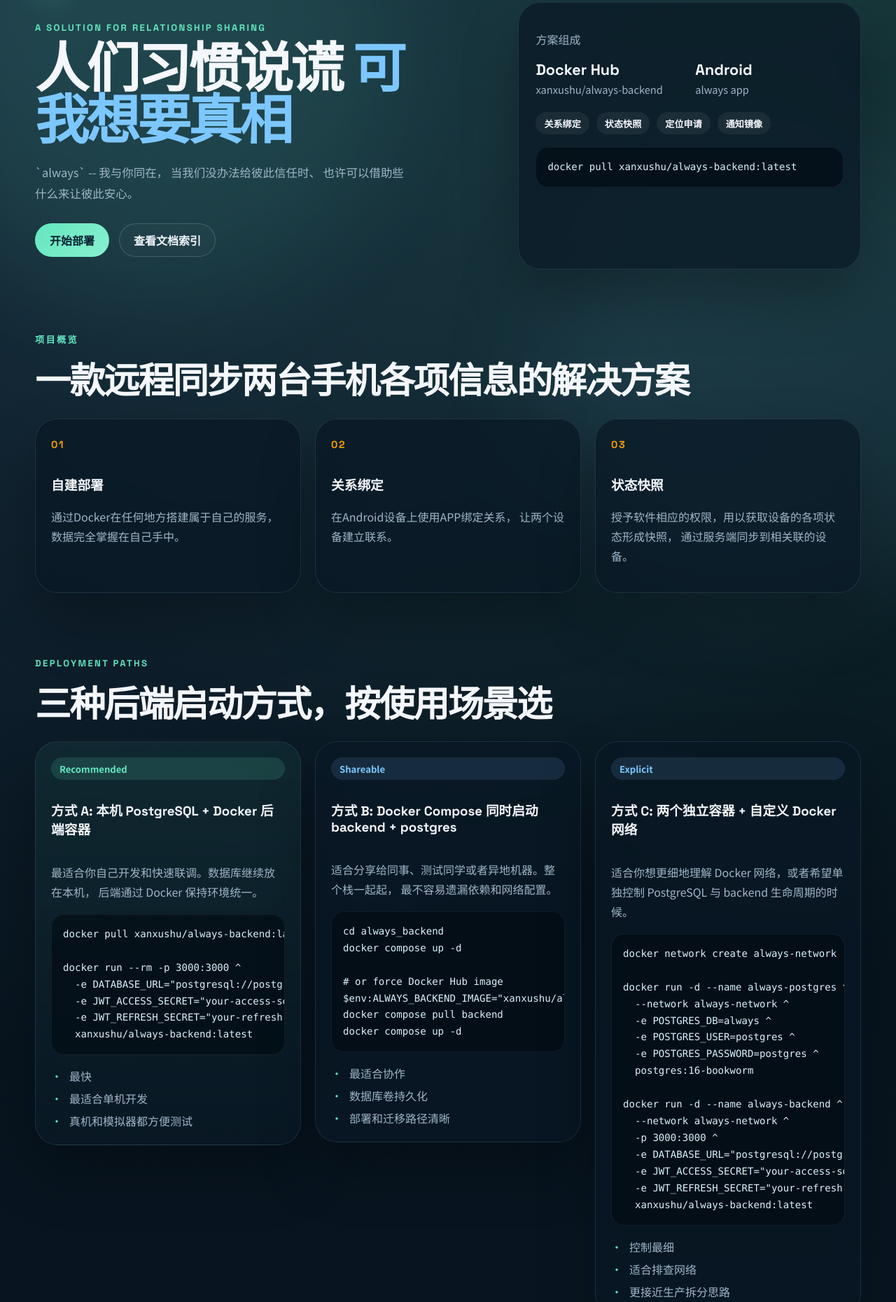
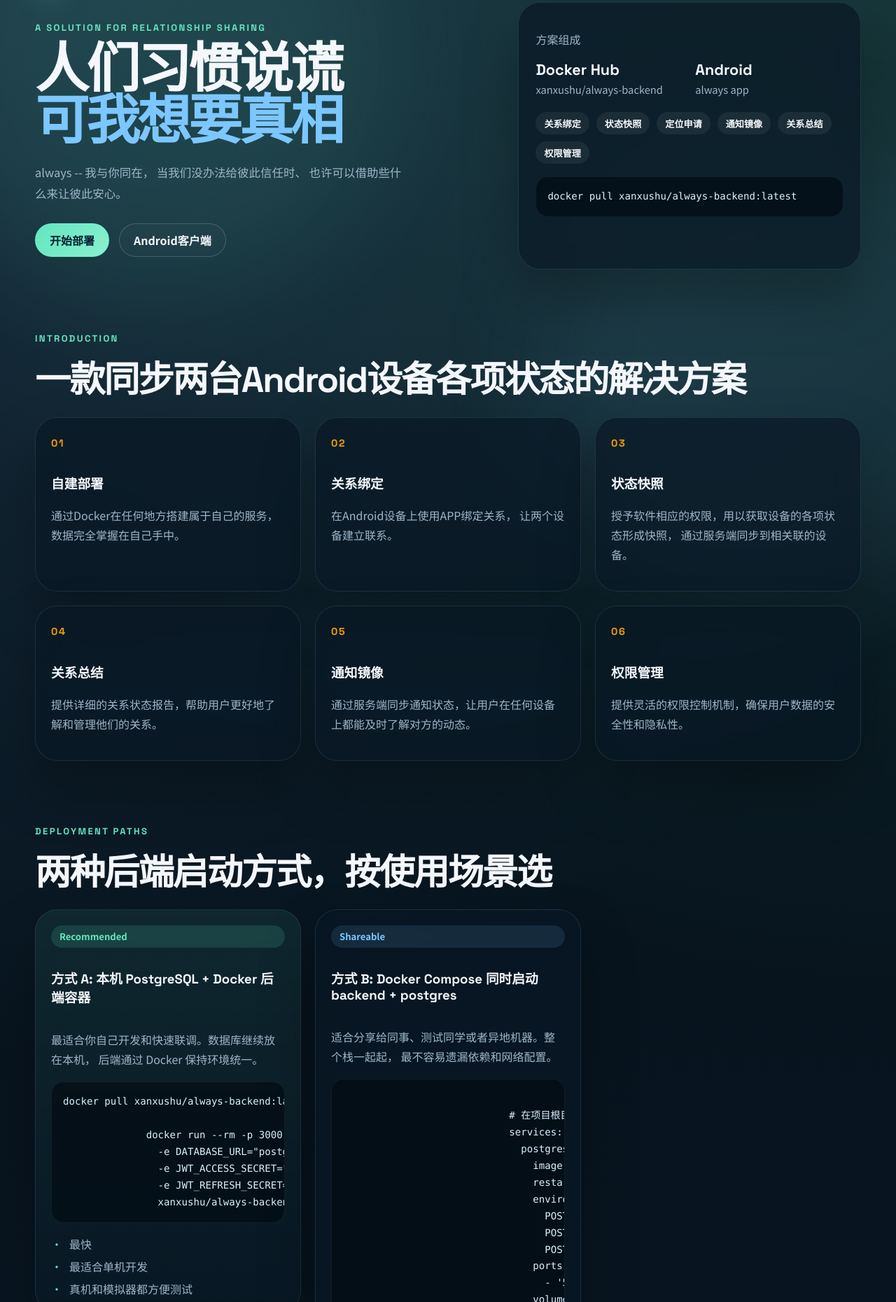
Before and after one commit to xanxushu/always, a website built with Vite: page site/index.html in a window 1280 px wide. Shown: the part 97-1957 px from the top of the page at 70% size. Built offline with nearby package versions, Linux system fonts and the light colour scheme.

Commit message:
Update index.html

```diff
--- a/site/index.html
+++ b/site/index.html
@@ -10,7 +10,7 @@
       name="description"
       content="always 项目的静态介绍站，包含后端 Docker 部署教程、Android 展示与下载入口，以及项目思考记录。"
     />
-    <title>always | Android + Docker Deployment Guide</title>
+    <title>always</title>
     <link rel="preconnect" href="https://fonts.googleapis.com" />
     <link rel="preconnect" href="https://fonts.gstatic.com" crossorigin />
     <link
@@ -32,8 +32,7 @@
           <div class="topbar-links">
             <a href="#deploy">部署</a>
             <a href="#android">Android</a>
-            <a href="#notes">Notes</a>
-            <a href="#docs">Docs</a>
+            <a href="#notes">碎碎念</a>
           </div>
         </nav>
 
@@ -41,17 +40,17 @@
           <section class="hero-copy">
             <p class="eyebrow">A SOLUTION FOR RELATIONSHIP SHARING</p>
             <h1>
-              人们习惯说谎
+              人们习惯说谎<br>
               <span>可我想要真相</span>
             </h1>
             <p class="hero-description">
-               `always` -- 我与你同在，
+              always -- 我与你同在，
               当我们没办法给彼此信任时、
               也许可以借助些什么来让彼此安心。
             </p>
             <div class="hero-actions">
               <a class="button button-primary" href="#deploy">开始部署</a>
-              <a class="button button-secondary" href="#docs">查看文档索引</a>
+              <a class="button button-secondary" href="#android">Android客户端</a>
             </div>
           </section>
 
@@ -73,6 +72,8 @@
                 <span class="pill">状态快照</span>
                 <span class="pill">定位申请</span>
                 <span class="pill">通知镜像</span>
+                <span class="pill">关系总结</span>
+                <span class="pill">权限管理</span>
               </div>
               <pre class="code-snippet"><code>docker pull xanxushu/always-backend:latest</code></pre>
             </div>
@@ -83,8 +84,8 @@
       <main>
         <section class="section feature-section">
           <div class="section-heading">
-            <p class="eyebrow">项目概览</p>
-            <h2>一款远程同步两台手机各项信息的解决方案</h2>
+            <p class="eyebrow">INTRODUCTION</p>
+            <h2>一款同步两台Android设备各项状态的解决方案</h2>
           </div>
           <div class="feature-grid">
             <article class="feature-card">
@@ -111,13 +112,34 @@
                 通过服务端同步到相关联的设备。
               </p>
             </article>
+            <article class="feature-card">
+              <span class="feature-index">04</span>
+              <h3>关系总结</h3>
+              <p>
+                提供详细的关系状态报告，帮助用户更好地了解和管理他们的关系。
+              </p>
+            </article>
+            <article class="feature-card">
+              <span class="feature-index">05</span>
+              <h3>通知镜像</h3>
+              <p>
+                通过服务端同步通知状态，让用户在任何设备上都能及时了解对方的动态。
+              </p>
+            </article>
+            <article class="feature-card">
+              <span class="feature-index">06</span>
+              <h3>权限管理</h3>
+              <p>
+                提供灵活的权限控制机制，确保用户数据的安全性和隐私性。
+              </p>
+            </article>
           </div>
         </section>
 
         <section class="section deploy-section" id="deploy">
           <div class="section-heading">
             <p class="eyebrow">DEPLOYMENT PATHS</p>
-            <h2>三种后端启动方式，按使用场景选</h2>
+            <h2>两种后端启动方式，按使用场景选</h2>
           </div>
 
           <div class="deploy-grid">
@@ -132,11 +154,11 @@
               </p>
               <pre><code>docker pull xanxushu/always-backend:latest
 
-docker run --rm -p 3000:3000 ^
-  -e DATABASE_URL="postgresql://postgres:postgres@host.docker.internal:5432/always" ^
-  -e JWT_ACCESS_SECRET="your-access-secret" ^
-  -e JWT_REFRESH_SECRET="your-refresh-secret" ^
-  xanxushu/always-backend:latest</code></pre>
+              docker run --rm -p 3000:3000 ^
+                -e DATABASE_URL="postgresql://postgres:postgres@host.docker.internal:5432/always" ^
+                -e JWT_ACCESS_SECRET="your-access-secret" ^
+                -e JWT_REFRESH_SECRET="your-refresh-secret" ^
+                xanxushu/always-backend:latest</code></pre>
               <ul class="inline-list">
                 <li>最快</li>
                 <li>最适合单机开发</li>
@@ -153,49 +175,43 @@
                 适合分享给同事、测试同学或者异地机器。整个栈一起起，
                 最不容易遗漏依赖和网络配置。
               </p>
-              <pre><code>cd always_backend
-docker compose up -d
+              <pre><code>
+                            # 在项目根目录下创建 docker-compose.yml，内容如下：
+                            services:
+                              postgres:
+                                image: postgres:16-bookworm
+                                restart: unless-stopped
+                                environment:
+                                  POSTGRES_DB: always
+                                  POSTGRES_USER: postgres
+                                  POSTGRES_PASSWORD: postgres
+                                ports:
+                                  - '5432:5432'
+                                volumes:
+                                  - postgres-data:/var/lib/postgresql/data
 
-# or force Docker Hub image
-$env:ALWAYS_BACKEND_IMAGE="xanxushu/always-backend:latest"
-docker compose pull backend
-docker compose up -d</code></pre>
+                              backend:
+                                image: xanxushu/always-backend:latest
+                                restart: unless-stopped
+                                depends_on:
+                                  - postgres
+                                env_file:
+                                  - .env.example
+                                environment:
+                                  DATABASE_URL: postgresql://postgres:postgres@postgres:5432/always
+                                  PORT: 3000
+                                ports:
+                                  - '3000:3000'
+
+                            volumes:
+                              postgres-data:
+                            # 执行compose命令
+                            docker compose up -d
+                            </code></pre>
               <ul class="inline-list">
                 <li>最适合协作</li>
                 <li>数据库卷持久化</li>
                 <li>部署和迁移路径清晰</li>
-              </ul>
-            </article>
-
-            <article class="deploy-card">
-              <div class="card-head">
-                <span class="badge badge-muted">Explicit</span>
-                <h3>方式 C: 两个独立容器 + 自定义 Docker 网络</h3>
-              </div>
-              <p>
-                适合你想更细地理解 Docker 网络，或者希望单独控制 PostgreSQL 与 backend
-                生命周期的时候。
-              </p>
-              <pre><code>docker network create always-network
-
-docker run -d --name always-postgres ^
-  --network always-network ^
-  -e POSTGRES_DB=always ^
-  -e POSTGRES_USER=postgres ^
-  -e POSTGRES_PASSWORD=postgres ^
-  postgres:16-bookworm
-
-docker run -d --name always-backend ^
-  --network always-network ^
-  -p 3000:3000 ^
-  -e DATABASE_URL="postgresql://postgres:postgres@always-postgres:5432/always" ^
-  -e JWT_ACCESS_SECRET="your-access-secret" ^
-  -e JWT_REFRESH_SECRET="your-refresh-secret" ^
-  xanxushu/always-backend:latest</code></pre>
-              <ul class="inline-list">
-                <li>控制最细</li>
-                <li>适合排查网络</li>
-                <li>更接近生产拆分思路</li>
               </ul>
             </article>
           </div>
@@ -240,7 +256,7 @@
               <span class="timeline-index">5</span>
               <div>
                 <h3>连接 Android</h3>
-                <p>模拟器一般用 `10.0.2.2:3000`，真机用电脑局域网 IP，例如 `192.168.x.x:3000`。</p>
+                <p>真机用电脑局域网 IP，例如：192.168.x.x:3000。</p>
               </div>
             </article>
           </div>
@@ -249,7 +265,7 @@
         <section class="section android-section" id="android">
           <div class="section-heading">
             <p class="eyebrow">ANDROID</p>
-            <h2>Android 展示、下载入口、测试说明</h2>
+            <h2>Android 应用说明</h2>
           </div>
 
           <div class="android-grid">
@@ -283,23 +299,20 @@
 
             <article class="android-copy">
               <div class="glass-card">
-                <h3>Android 下载位</h3>
+                <h3>Android 下载</h3>
                 <p>
-                  这里已经留出了给 APK、GitHub Release 或应用说明的入口。你后面只需要替换链接，
-                  不需要再改页面结构。
+                  使用Android客户端，配置好后端地址，即可在任意Android设备上使用always。
                 </p>
                 <div class="button-row">
-                  <a class="button button-primary" href="#" data-download-link>APK Download</a>
-                  <a class="button button-secondary" href="/D:/code/always/always_Android/README.md">Android Docs</a>
+                  <a class="button button-primary" href="#" data-download-link>APK 下载</a>
                 </div>
                 <p class="meta-note">
-                  现在默认下载按钮是占位入口，等你有正式 APK 或 Release 链接后可以直接替换。
+                  最佳适用于Android 12+，低版本Android暂未经过测试。
                 </p>
               </div>
               <div class="glass-card checklist-card">
                 <h3>联调提示</h3>
                 <ul class="check-list">
-                  <li>模拟器优先使用 `http://10.0.2.2:3000/`</li>
                   <li>真机使用电脑局域网 IP，不要填 `localhost`</li>
                   <li>确认防火墙已放行 `3000` 端口</li>
                   <li>确认 Docker 已发布 `-p 3000:3000`</li>
@@ -342,45 +355,11 @@
             </article>
           </div>
         </section>
-
-        <section class="section docs-section" id="docs">
-          <div class="section-heading">
-            <p class="eyebrow">DOCS INDEX</p>
-            <h2>文档入口</h2>
-          </div>
-
-          <div class="docs-grid">
-            <a class="doc-card" href="/D:/code/always/always_backend/README.zh-CN.md">
-              <h3>后端部署文档（中文）</h3>
-              <p>镜像拉取、容器创建、本机 PostgreSQL、Compose 和常见问题。</p>
-            </a>
-            <a class="doc-card" href="/D:/code/always/always_backend/README.en.md">
-              <h3>Backend Deployment Docs (EN)</h3>
-              <p>Docker image usage, PostgreSQL integration, compose flow, troubleshooting.</p>
-            </a>
-            <a class="doc-card" href="/D:/code/always/docs/system-architecture.md">
-              <h3>System Architecture</h3>
-              <p>项目架构、边界、核心服务设计说明。</p>
-            </a>
-            <a class="doc-card" href="/D:/code/always/docs/security-and-privacy.md">
-              <h3>Security & Privacy</h3>
-              <p>安全、隐私、反滥用与产品边界。</p>
-            </a>
-            <a class="doc-card" href="/D:/code/always/docs/product-prd.md">
-              <h3>Product PRD</h3>
-              <p>产品目标、范围、关键能力和阶段规划。</p>
-            </a>
-            <a class="doc-card" href="/D:/code/always/always_Android/README.md">
-              <h3>Android Readme</h3>
-              <p>Android 端构建、调试、联调基础说明。</p>
-            </a>
-          </div>
-        </section>
       </main>
     </div>
 
     <footer class="footer">
-      <p>Built for GitHub Pages · designed as a living project front page for always.</p>
+      <p>Built by xanxushu · designed as an introductory page for always.</p>
     </footer>
 
     <script type="module" src="./main.js"></script>
```
